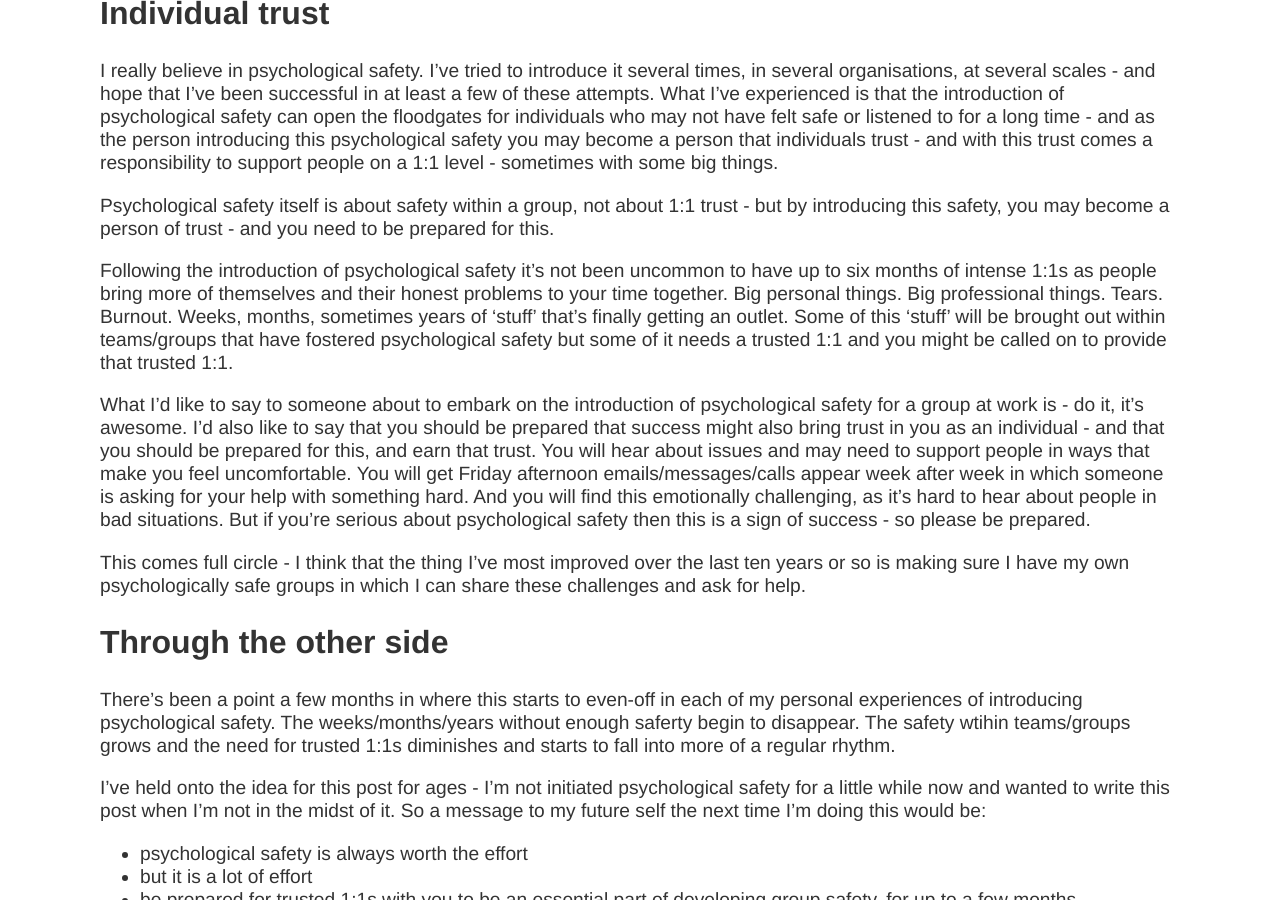
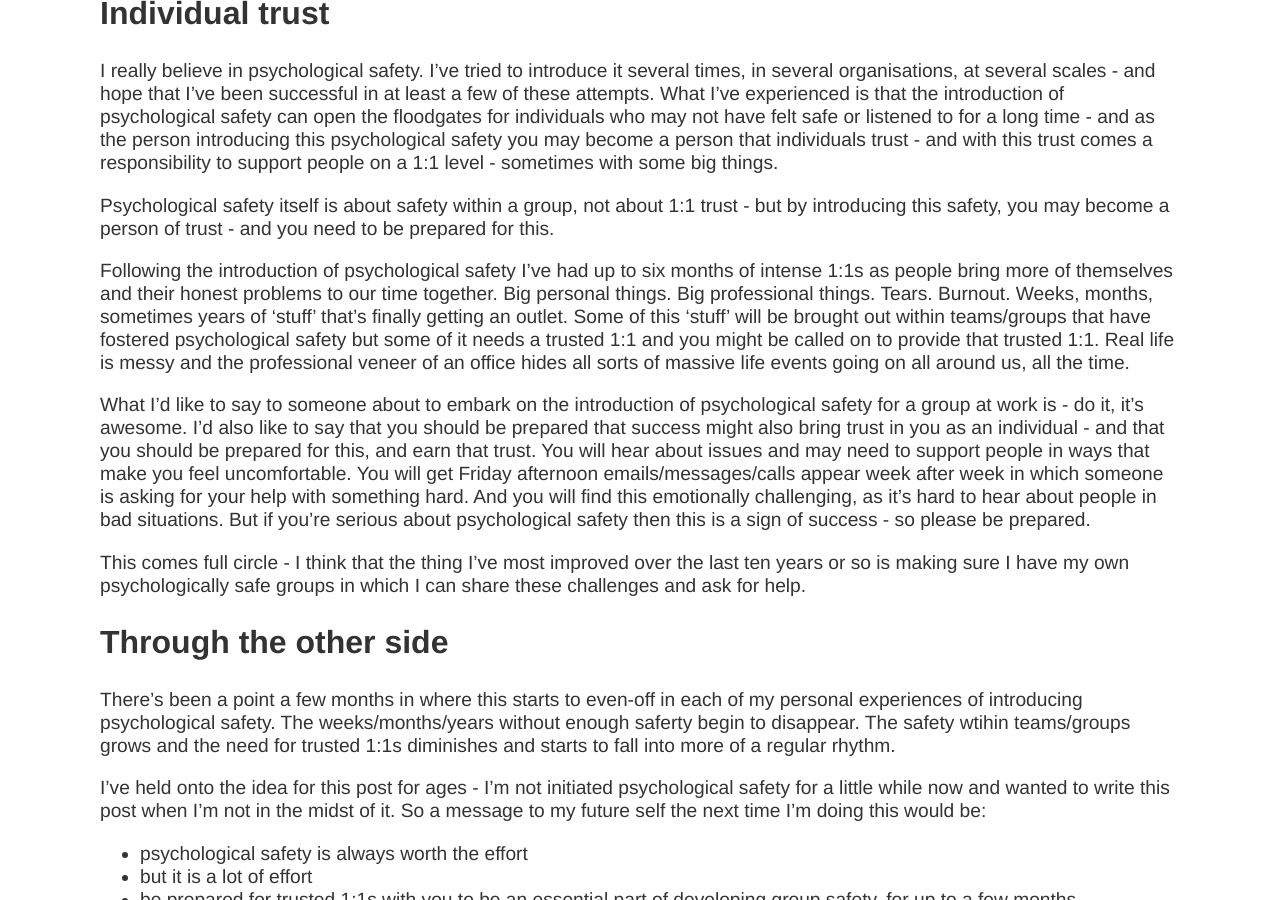
Before and after one commit to scottcolfer/scottcolfer.github.io, a Jekyll site: the page built from _posts/2019-02-12-psychological_safety.md, in a window 1280 px wide and 900 px high, scrolled down 573 px. Built offline with Jekyll 4.4.1, drawn with Linux system fonts in a browser that asks for light colours.

Commit message:
Update 2019-02-12-psychological_safety.md

```diff
--- a/_posts/2019-02-12-psychological_safety.md
+++ b/_posts/2019-02-12-psychological_safety.md
@@ -16,7 +16,7 @@
 
 Psychological safety itself is about safety within a group, not about 1:1 trust - but by introducing this safety, you may become a person of trust - and you need to be prepared for this.
 
-Following the introduction of psychological safety it's not been uncommon to have up to six months of intense 1:1s as people bring more of themselves and their honest problems to your time together. Big personal things. Big professional things. Tears. Burnout. Weeks, months, sometimes years of 'stuff' that's finally getting an outlet. Some of this 'stuff' will be brought out within teams/groups that have fostered psychological safety but some of it needs a trusted 1:1 and you might be called on to provide that trusted 1:1.
+Following the introduction of psychological safety I've had up to six months of intense 1:1s as people bring more of themselves and their honest problems to our time together. Big personal things. Big professional things. Tears. Burnout. Weeks, months, sometimes years of 'stuff' that's finally getting an outlet. Some of this 'stuff' will be brought out within teams/groups that have fostered psychological safety but some of it needs a trusted 1:1 and you might be called on to provide that trusted 1:1. Real life is messy and the professional veneer of an office hides all sorts of massive life events going on all around us, all the time.
 
 What I'd like to say to someone about to embark on the introduction of psychological safety for a group at work is - do it, it's awesome.
 I'd also like to say that you should be prepared that success might also bring trust in you as an individual - and that you should be prepared for this, and earn that trust. You will hear about issues and may need to support people in ways that make you feel uncomfortable. You will get Friday afternoon emails/messages/calls appear week after week in which someone is asking for your help with something hard. And you will find this emotionally challenging, as it's hard to hear about people in bad situations. But if you're serious about psychological safety then this is a sign of success - so please be prepared.
```
